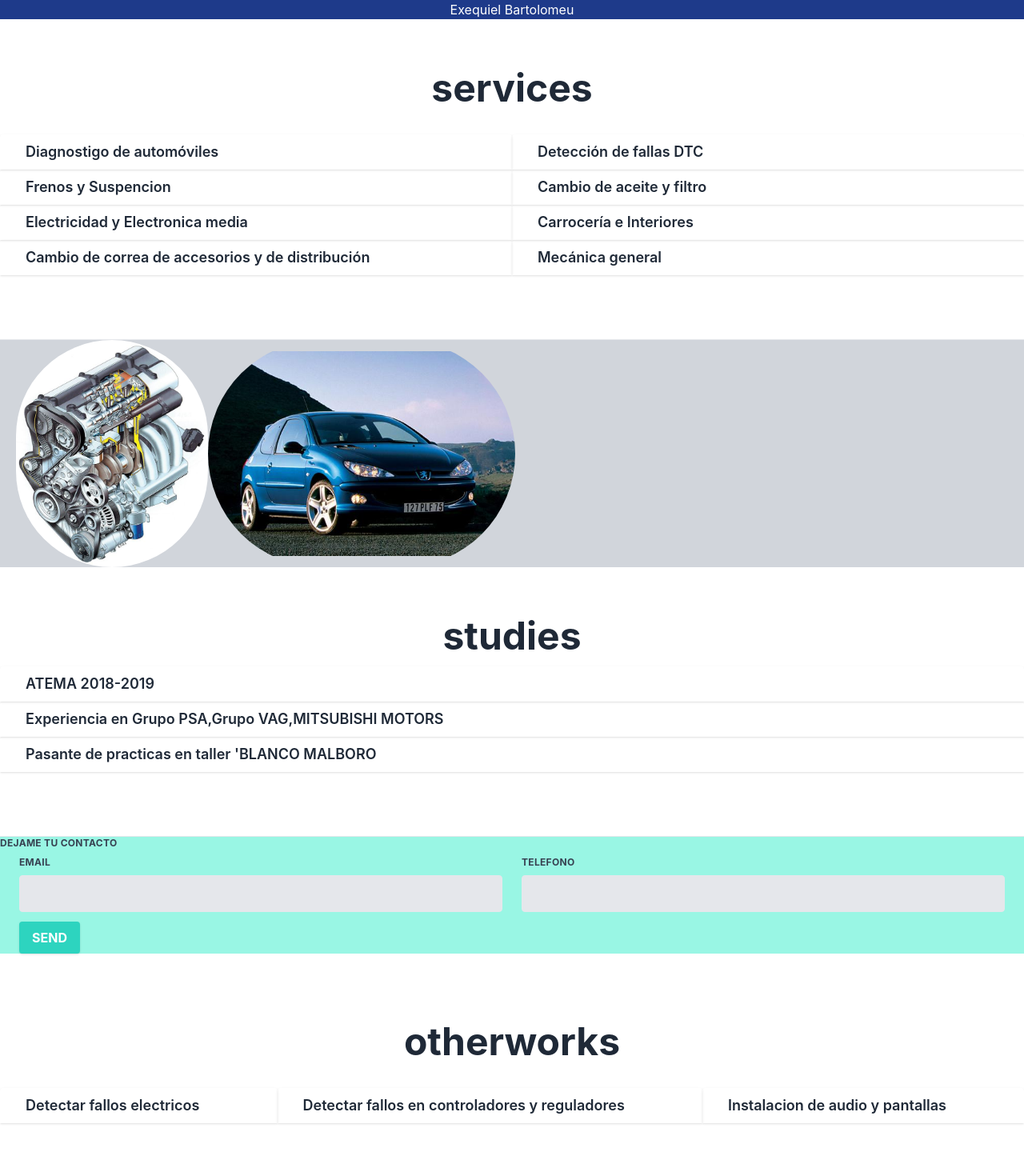
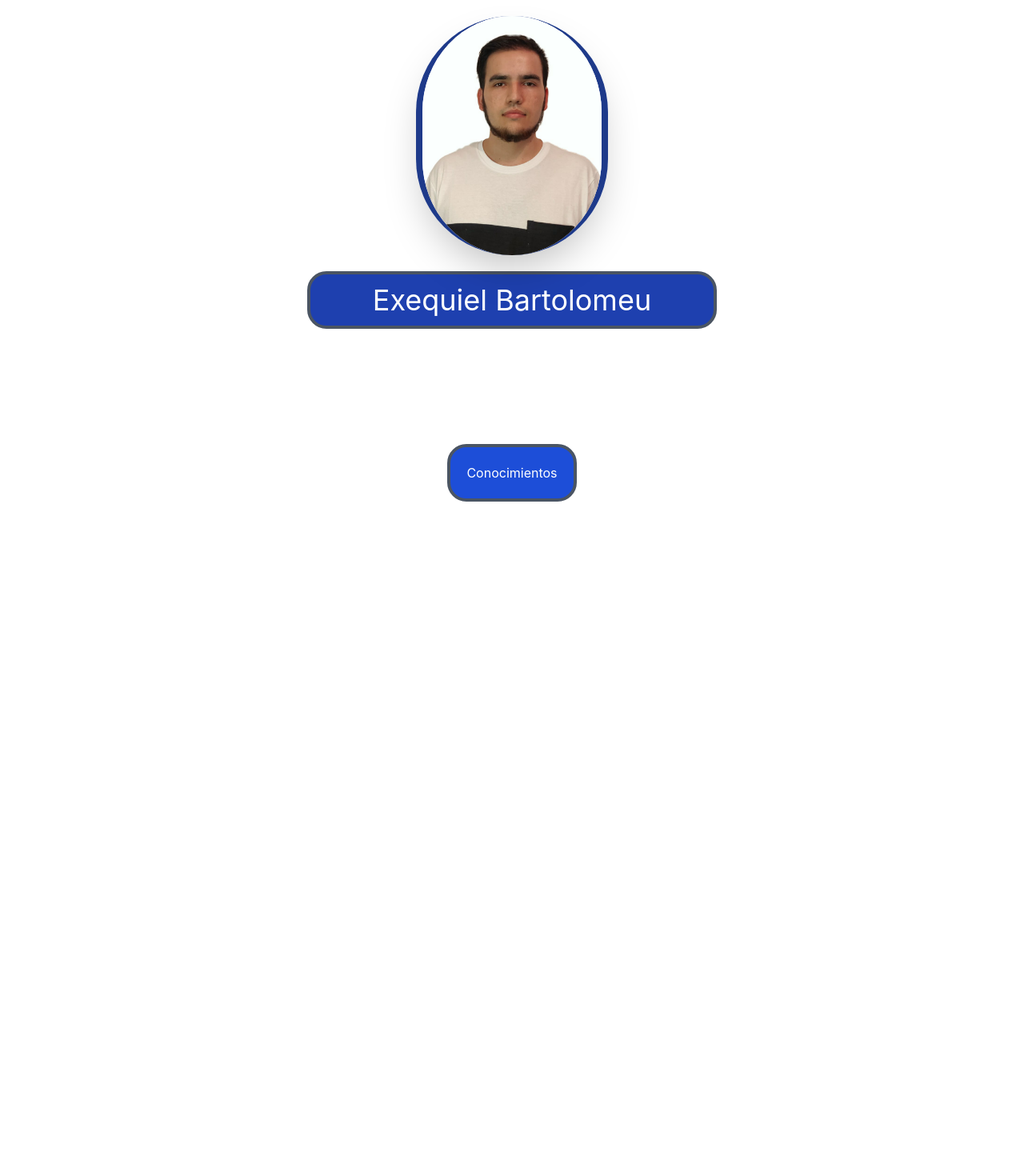
Before and after one commit to exequielab/exequielab.github.io, a Svelte app: page / in a window 1280 px wide. Shown: the top 1470 px of the page at 80% size. After the commit the page ends 800 px from the top, so only its background shows below. Built offline with nearby package versions, Linux system fonts and the light colour scheme.

Commit message:
wip: transitioncssinformation

```diff
--- a/src/components/Home.svelte
+++ b/src/components/Home.svelte
@@ -1,68 +1,73 @@
 <script>
+	import { data } from "../store.js";
 
-  import { data } from '../store.js'
+	import Services from "./Services.svelte";
+	import Email from "./Email.svelte";
+	import Studies from "./Studies.svelte";
+	import Technologies from "./technologies.svelte";
 
 
-	import Services from './Services.svelte'
-	import Email from './Email.svelte'
-    import Studies from './Studies.svelte'
-    import Otherworks from './otherworks.svelte';
+	let  show= false
 
+	let services;
+	let studies;
+	let technologies;
+	let fullname;
+	data.subscribe((d) => {
+		services = d?.services;
+		studies = d?.studies;
+		technologies = d?.technologies;
+		fullname = d?.fullname;
+	});
 
-	let services
-    let studies
-	let otherworks
-	let fullname
-  data.subscribe(d => {
-    services = d?.services
-	studies= d?.studies
-	otherworks= d?.otherworks
-	fullname= d?.fullname
-  })
-
+	function handleClick() {
+		show = true
+	}
 </script>
 
-
-<div class="bg-blue-900 flex justify-center">
-	{#if fullname}
-	<h1 class="text-white capitalize">{fullname} </h1>
-	{/if}
+<div class="bg-white flex justify-center my-5">
+	<img class="object-contain w-60 rounded-full border-x-8 border-blue-900 shadow-2xl " src="/public/1651170223948.jpg" alt="holas" >
 
 </div>
 
-
-<div class="bg-yellow-500">
-	{#if services}
-		<Services bind:services={services} ></Services>
+<div class="bg-blue-800 text-4xl rounded-3xl mr-96 ml-96 p-3 flex justify-center  border-4 border-gray-600">
+	{#if fullname}
+	<h1 class="text-white capitalize">{fullname}</h1>
 	{/if}
 </div>
 
-<div class="bg-gray-300 flex">
-	<img class="object-contain w-60 rounded-full ml-5" src="/motorew10j4s.jpg" alt="holas" >
-	<div class="bg-gray-300 flex">
-		<img class="object-contain w-96 rounded-full" src="/public/m1by0e5bxk88_600.jpg" alt="hola" >
+
+<div class="flex justify-center">
+	<button
+		class=" text-white bg-blue-700 p-5  mt-36 rounded-3xl border-4 border-gray-600 transition ease-in-out duration-500 "
+		on:click|once={handleClick}
+	>
+		Conocimientos
+	</button>
 </div>
+<div class="bg-blue-500 ">
+	{#if show}
+	<!-- todo lo que este aqui se esconde -->
+	<div class="bg-blue-500">
+		{#if services}
+			<Services bind:services />
+		{/if}
 	</div>
 
-
-<div class="bg-teal-200 text-xl">
+	<div class="bg-blue-400 text-xl">
 		{#if studies}
-		<Studies bind:studies={studies} ></Studies>
+			<Studies bind:studies />
 		{/if}
 
+		{#if technologies}
 
+			<Technologies bind:technologies />
+		{/if}
 	</div>
 
-
-
-
-<div class= "bg-teal-200">
-
-	<Email></Email>
-
+	<div class="bg-blue-400">
+		<Email />
 	</div>
 
-
-{#if otherworks}
-<Otherworks bind:otherworks={otherworks} ></Otherworks>
 	{/if}
+</div>
--- a/src/components/otherworks.svelte
+++ b/src/components/technologies.svelte
@@ -1,7 +1,7 @@
 <script>
-	export let otherworks = []
+	export let technologies = []
 
-	$: console.log(otherworks);
+	$: console.log(technologies);
 
 </script>
 
@@ -9,15 +9,15 @@
 
 	<div class="container mx-auto flex flex-wrap pt-4 pb-12">
 
-		<h1 class="w-full my-2 text-5xl font-bold leading-tight text-center text-gray-800">otherworks</h1>
+		<h1 class="w-full my-2 text-5xl font-bold leading-tight text-center text-gray-800">technologies</h1>
 		<div class="w-full mb-4">
 			<div class="h-1 mx-auto gradient w-64 opacity-25 my-0 py-0 rounded-t"></div>
 		</div>
 
-		{#each otherworks as otherwork}
+		{#each technologies as technology}
 		<div class=" flex flex-col flex-grow flex-shrink p-2 rounded-t rounded-b-none overflow-hidden shadow">
 			<div class="flex-1 bg-white">
-				<p class="w-full font-semibold text-lg text-gray-800 px-6" >{otherwork}</p>
+				<p class="w-full font-semibold text-lg text-gray-800 px-6" >{technologies}</p>
 				<!-- <div class="flex items-center justify-center">
 					<button class="mx-auto lg:mx-0 hover:underline gradient text-white font-bold rounded-full my-6 py-2 px-4 shadow-lg">More...</button>
 				</div> -->
--- a/src/data.ts
+++ b/src/data.ts
@@ -19,10 +19,11 @@ export default {
         "Experiencia en Grupo PSA,Grupo VAG,MITSUBISHI MOTORS",
         "Pasante de practicas en taller 'BLANCO MALBORO"
     ],
-     "otherworks":[
+     "technologies":[
 
-     "Detectar fallos electricos",
-     "Detectar fallos en controladores y reguladores",
-     "Instalacion de  audio y pantallas"
+     "Java Script",
+     "Type Script",
+     "Tailwind css",
+     "Svelte"
 ]
 }
```
Also changed, not shown: public/1651170223948.jpg (added), 1 other file (tests, documents, lock files or other folders). Lines whose indentation alone changed are shown as unchanged.
